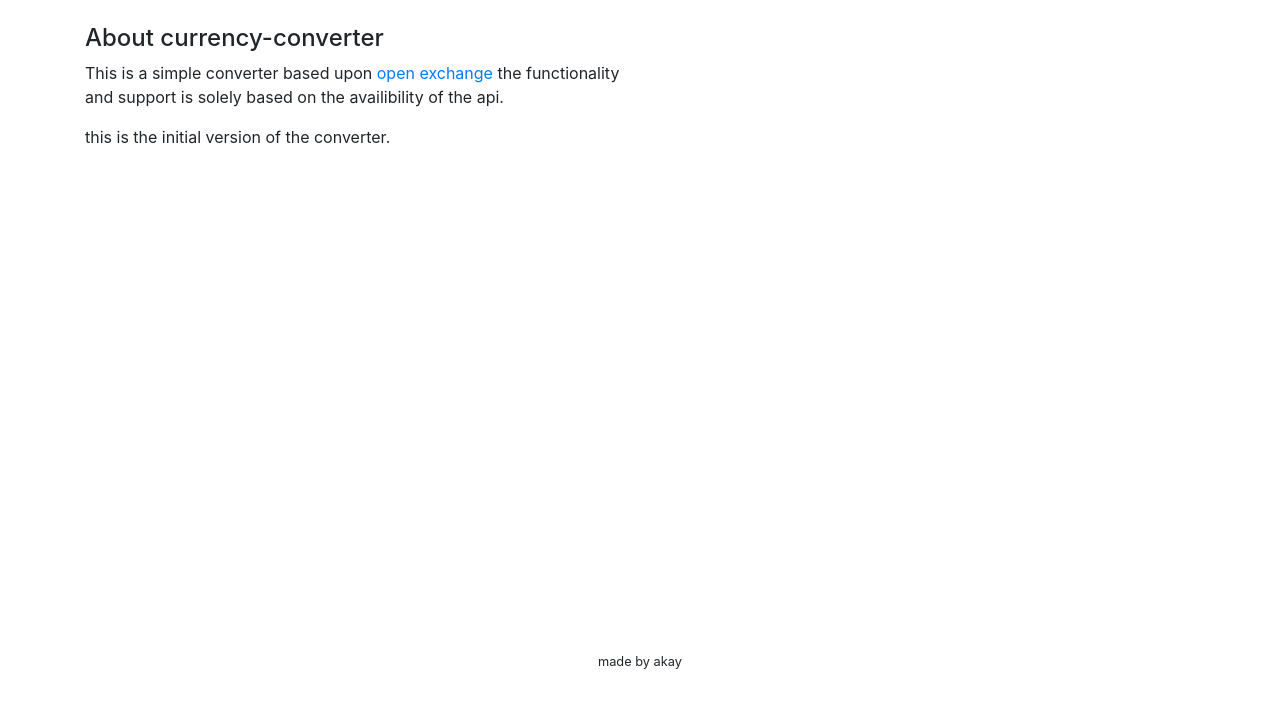
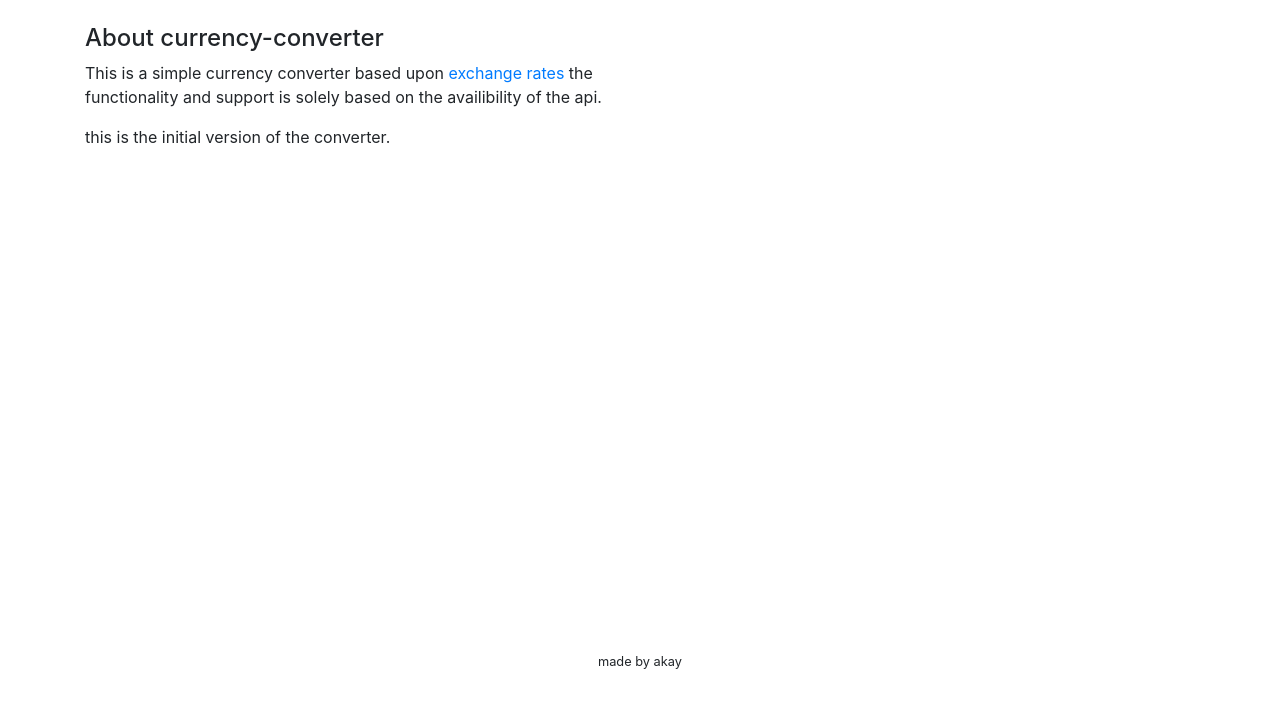
Before and after one commit to ayazkh19/js-currency-converter, a plain HTML site: page about.html in a window 1280 px wide. Shown: the part 58-766 px from the top of the page. Drawn offline with nearby package versions, Linux system fonts and the light colour scheme; no server answers.

Commit message:
added link to exchangeratesapi.io

```diff
--- a/about.html
+++ b/about.html
@@ -33,7 +33,7 @@
         <main>
             <div class="w-50 pt-3 full_height">
                 <h1 class="h4">About currency-converter</h1>
-                <p>This is a simple converter based upon <a href="#">open exchange</a> the functionality and support is solely based on the availibility of the api.</p>
+                <p>This is a simple currency converter based upon <a href="https://exchangeratesapi.io/">exchange rates</a> the functionality and support is solely based on the availibility of the api.</p>
                 <p>this is the initial version of the converter.</p>
             </div>
         </main>
```
